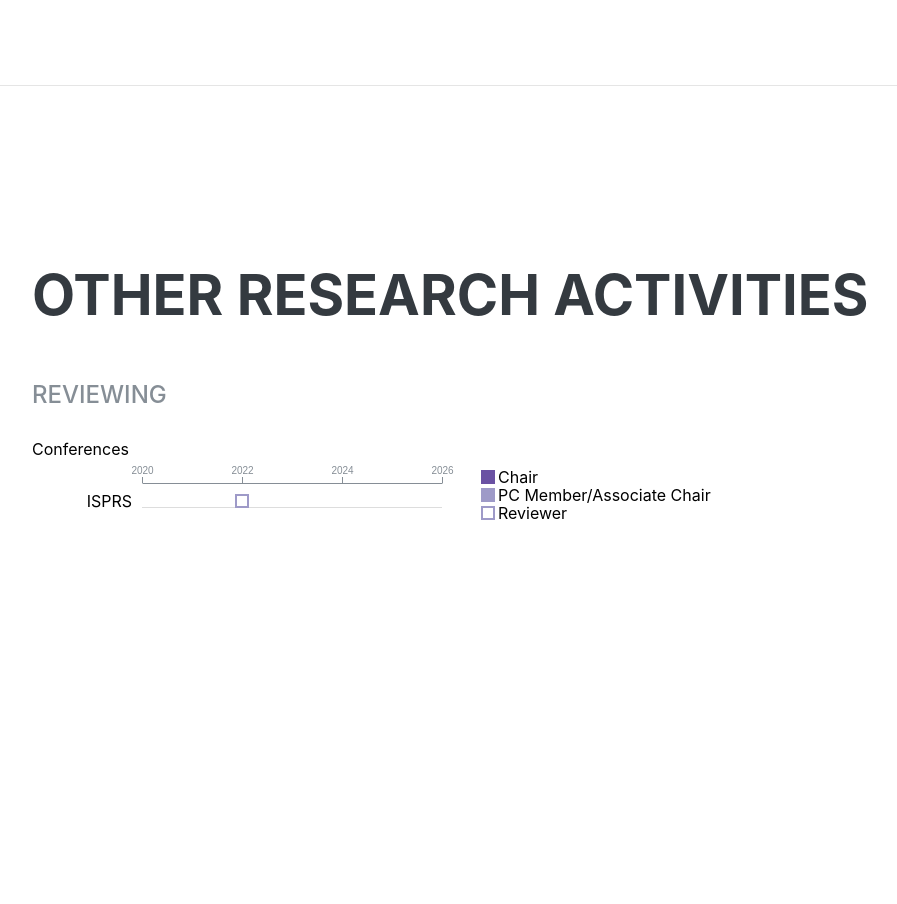
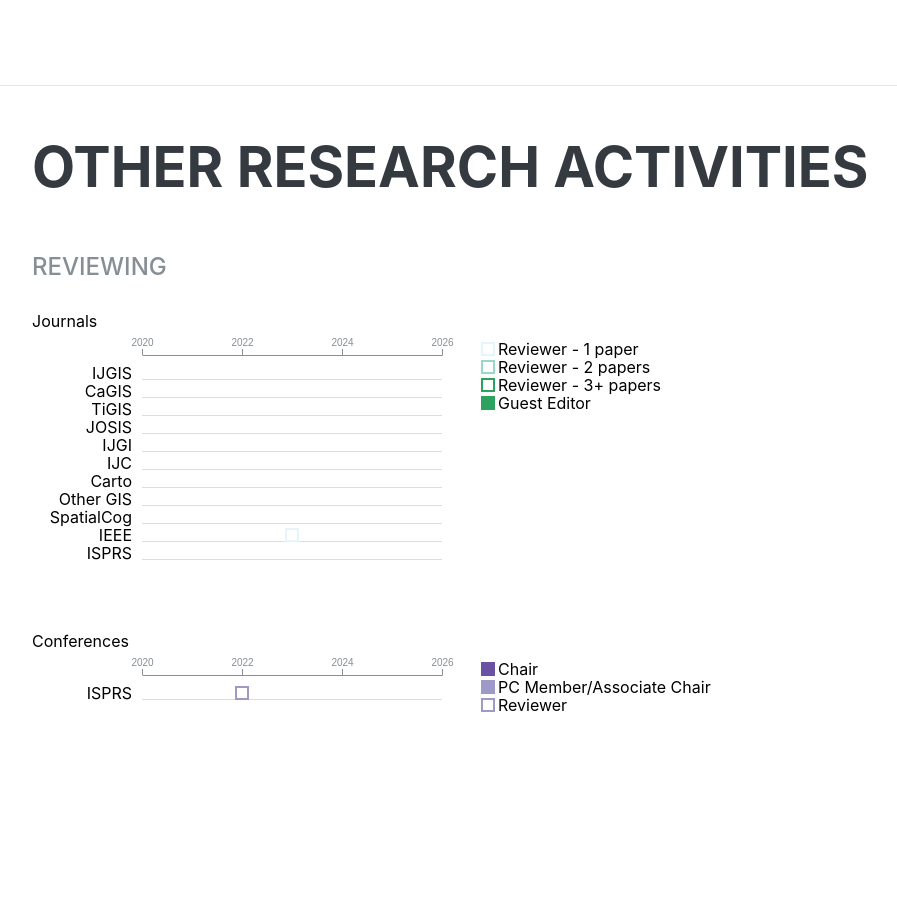
Before and after one commit to umrlastig/gregoire-grzeczkowicz, a plain HTML site: page index.html in a window 1280 px wide. Shown: the part 4056-4960 px from the top of the page, without its empty margins (288-1185 px from the left). Drawn offline with nearby package versions, Linux system fonts and the light colour scheme; no server answers; files whose address does not match are found by name; a web font is replaced by a local one.

Commit message:
Add journal review

```diff
--- a/index.html
+++ b/index.html
@@ -278,8 +278,8 @@
         <div class="subheading mb-3 mt-3">Reviewing</div>
 
         <div id="reviewings" class="sub">
-            <!--<div id="revj">
-            </div>-->
+            <div id="revj">
+            </div>
             <div id="revc">
             </div>
             <!--<div id="revb">
```
